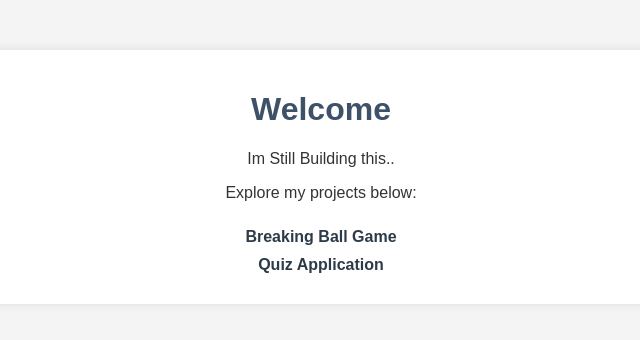
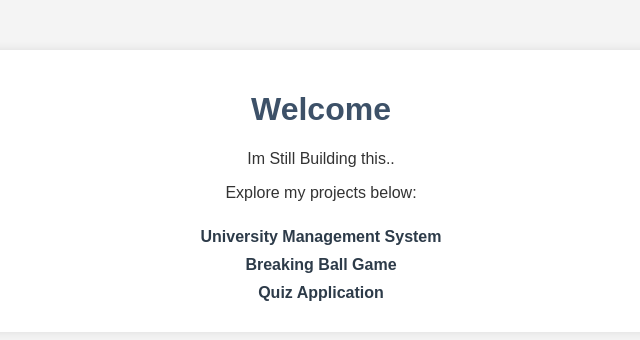
Before and after one commit to Kvr-10/kvr-10.github.io, a plain HTML site: page docs/index.html in a window 1280 px wide. Shown: the whole page, without its empty margins (319-959 px from the left). Drawn offline with Linux system fonts and the light colour scheme.

Commit message:
Initial Release

```diff
--- a/docs/index.html
+++ b/docs/index.html
@@ -51,6 +51,7 @@
         <p>Im Still Building this..</p>
         <p>Explore my projects below:</p>
         <ul>
+            <li><a href="https://kvr-10.github.io/University-Management-System/" target="_blank">University Management System</a></li>
             <li><a href="https://kvr-10.github.io/Breaking-Ball-Game/" target="_blank">Breaking Ball Game</a></li>
             <li><a href="https://kvr-10.github.io/Quiz-Application/" target="_blank">Quiz Application</a></li>
         </ul>
```
